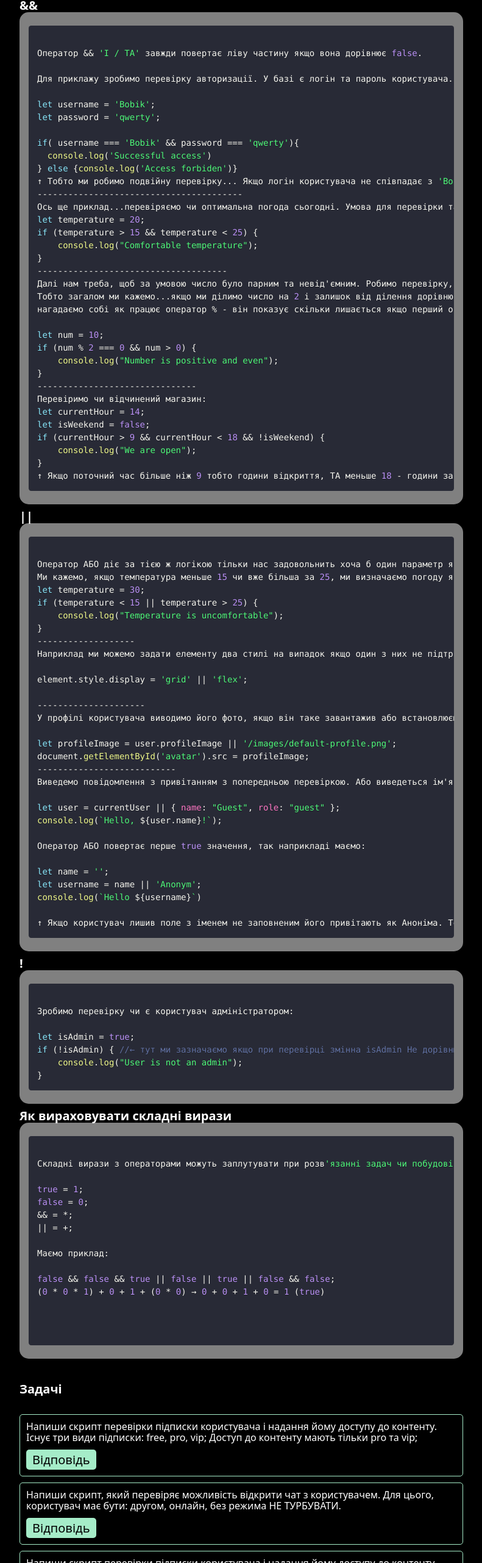
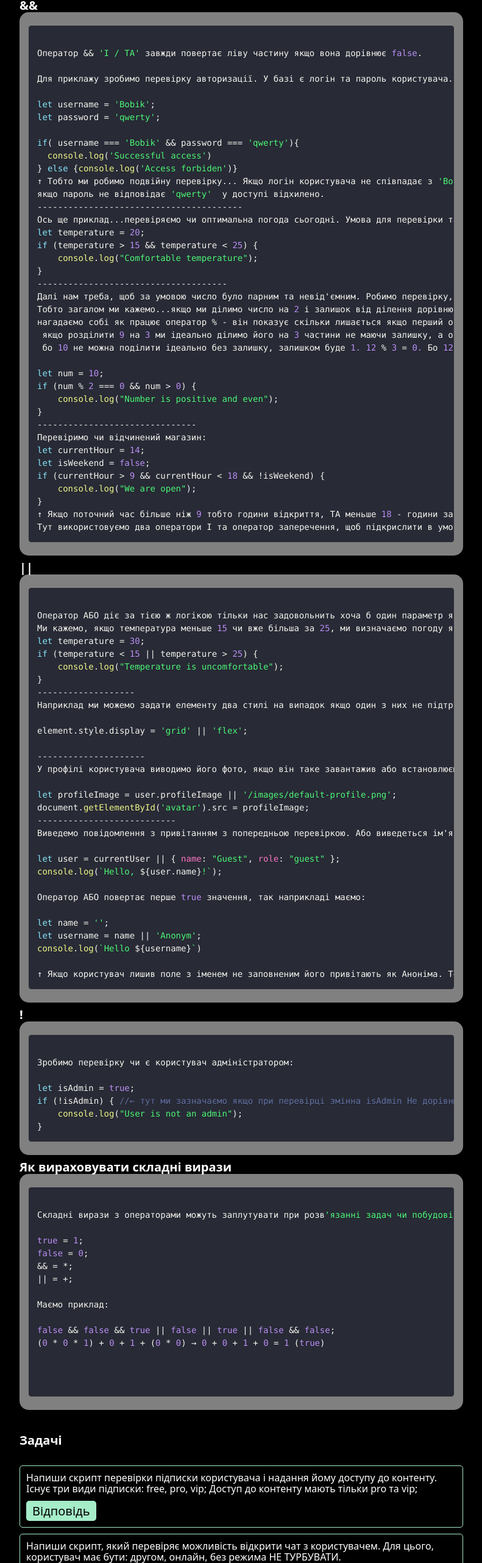
Before and after one commit to Elijah-Vakulenko/web-dev-training, a React (Vite) app: page /operators in a window 1280 px wide. Shown: the part 237-2800 px from the top of the page at 61% size, without its empty margins (244-1035 px from the left). Built offline with nearby package versions, Linux system fonts and the light colour scheme.

Commit message:
Update Operators.tsx

```diff
--- a/src/pages/Operators/Operators.tsx
+++ b/src/pages/Operators/Operators.tsx
@@ -15,7 +15,8 @@ let password = 'qwerty';
 if( username === 'Bobik' && password === 'qwerty'){
   console.log('Successful access')
 } else {console.log('Access forbiden')}
-↑ Тобто ми робимо подвійну перевірку... Якщо логін користувача не співпадає з 'Bobik' то доступу немає, якщо логін користувача 'Bobik' перевіряється умова з права і якщо пароль не відповідає 'qwerty'  у доступі відхилено.
+↑ Тобто ми робимо подвійну перевірку... Якщо логін користувача не співпадає з 'Bobik' то доступу немає, якщо логін користувача 'Bobik' перевіряється умова зправа і
+якщо пароль не відповідає 'qwerty'  у доступі відхилено.
 ----------------------------------------
 Ось ще приклад...перевіряємо чи оптимальна погода сьогодні. Умова для перевірки така: Температура більша 15ти градусів І температура меньше 25.
 let temperature = 20;
@@ -25,7 +26,9 @@ if (temperature > 15 && temperature < 25) {
 -------------------------------------
 Далі нам треба, щоб за умовою число було парним та невід'ємним. Робимо перевірку, для першої умови іикористовуємо оператор залишку від ділення %.
 Тобто загалом ми кажемо...якщо ми ділимо число на 2 і залишок від ділення дорівнює 0 А ТАКОЖ число більше за 0, тоді виводимо в консоль повідомлення.
-нагадаємо собі як працює оператор % - він показує скільки лишається якщо перший операнд поділити на другий. наприклад 9 % 3 = 0 бо ми якщо розділити 9 на 3 ми ідеально ділимо його на 3 частини не маючи залишку, а от якщо ми 10 ділимо на 3 то при 10 % 3 ми отримаємо 1, бо 10 не можна поділити ідеально без залишку, залишком буде 1. 12 % 3 = 0. Бо 12 кратне 3.
+нагадаємо собі як працює оператор % - він показує скільки лишається якщо перший операнд поділити на другий. наприклад 9 % 3 = 0 бо,
+ якщо розділити 9 на 3 ми ідеально ділимо його на 3 частини не маючи залишку, а от якщо ми 10 ділимо на 3 то при 10 % 3 ми отримаємо 1,
+ бо 10 не можна поділити ідеально без залишку, залишком буде 1. 12 % 3 = 0. Бо 12 кратне 3.
 
 let num = 10;
 if (num % 2 === 0 && num > 0) {
@@ -38,7 +41,8 @@ let isWeekend = false;
 if (currentHour > 9 && currentHour < 18 && !isWeekend) {
     console.log("We are open");
 }
-↑ Якщо поточний час більше ніж 9 тобто години відкриття, ТА меньше 18 - години закритта ТА сьогодні не вихідний день, тоді магазин відчинений. Тут використовуємо два оператори І та оператор заперечення, щоб підкрислити в умові що це НЕ є вихідним днем.
+↑ Якщо поточний час більше ніж 9 тобто години відкриття, ТА меньше 18 - години закритта ТА сьогодні не вихідний день, тоді магазин відчинений.
+Тут використовуємо два оператори І та оператор заперечення, щоб підкрислити в умові що це НЕ є вихідним днем.
 `
 const or = `
 Оператор АБО діє за тією ж логікою тільки нас задовольнить хоча б один параметр який відповідав би умові. Для прикладу знову перевіримо чи файна погода
@@ -146,19 +150,6 @@ const Operators: React.FC = () => {
 
           `}>
           </Task>
-          <Task
-            problem='Напиши скрипт перевірки підписки користувача
-            і надання йому доступу до контенту.
-            Існує три види підписки: free, pro, vip;
-            Доступ до контенту мають тільки pro  та vip;'
-            solution={`
-            const sub = 'free';
-            if(sub === 'pro' || sub === 'vip'){
-              console.log('Have fun!')
-            } else {
-              You don't have a permission!')}
-          `}>
-          </Task>
         </li>
 
           </ul>
```
